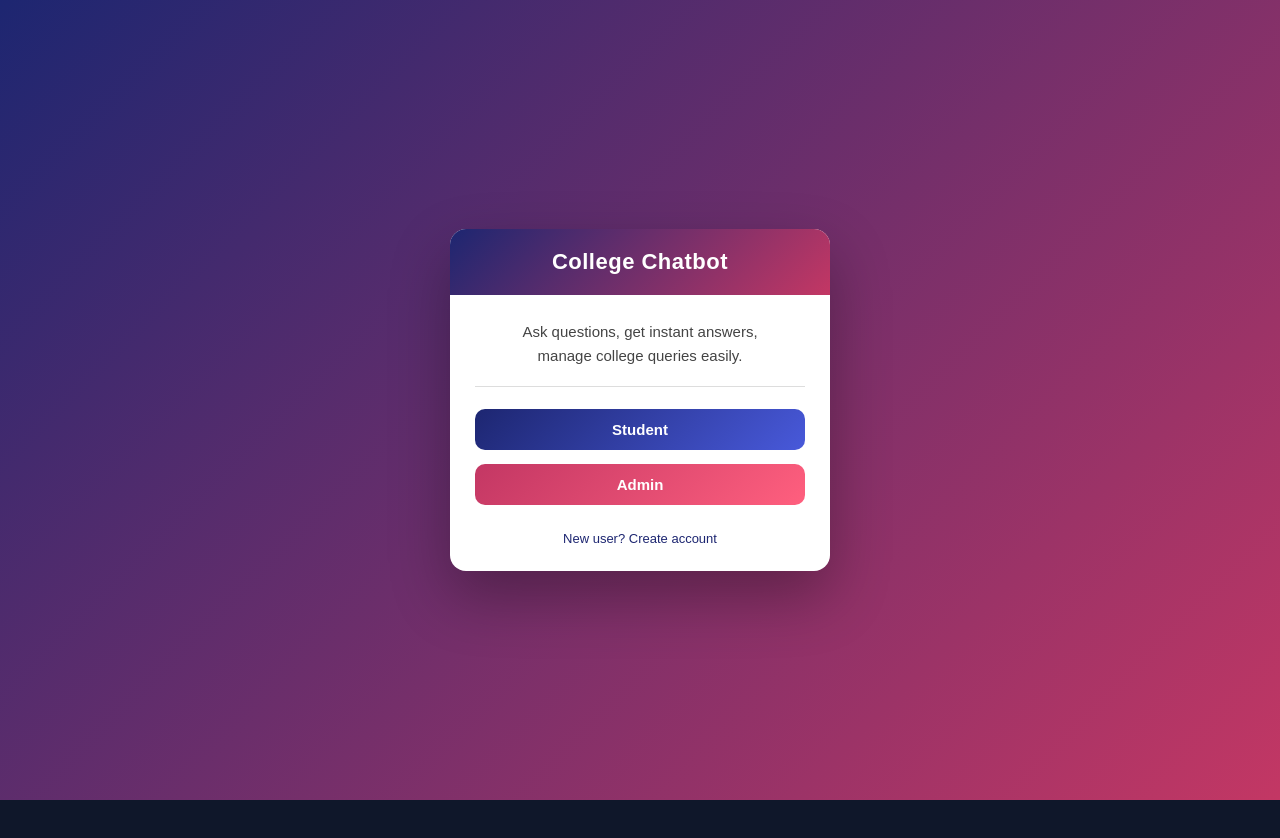
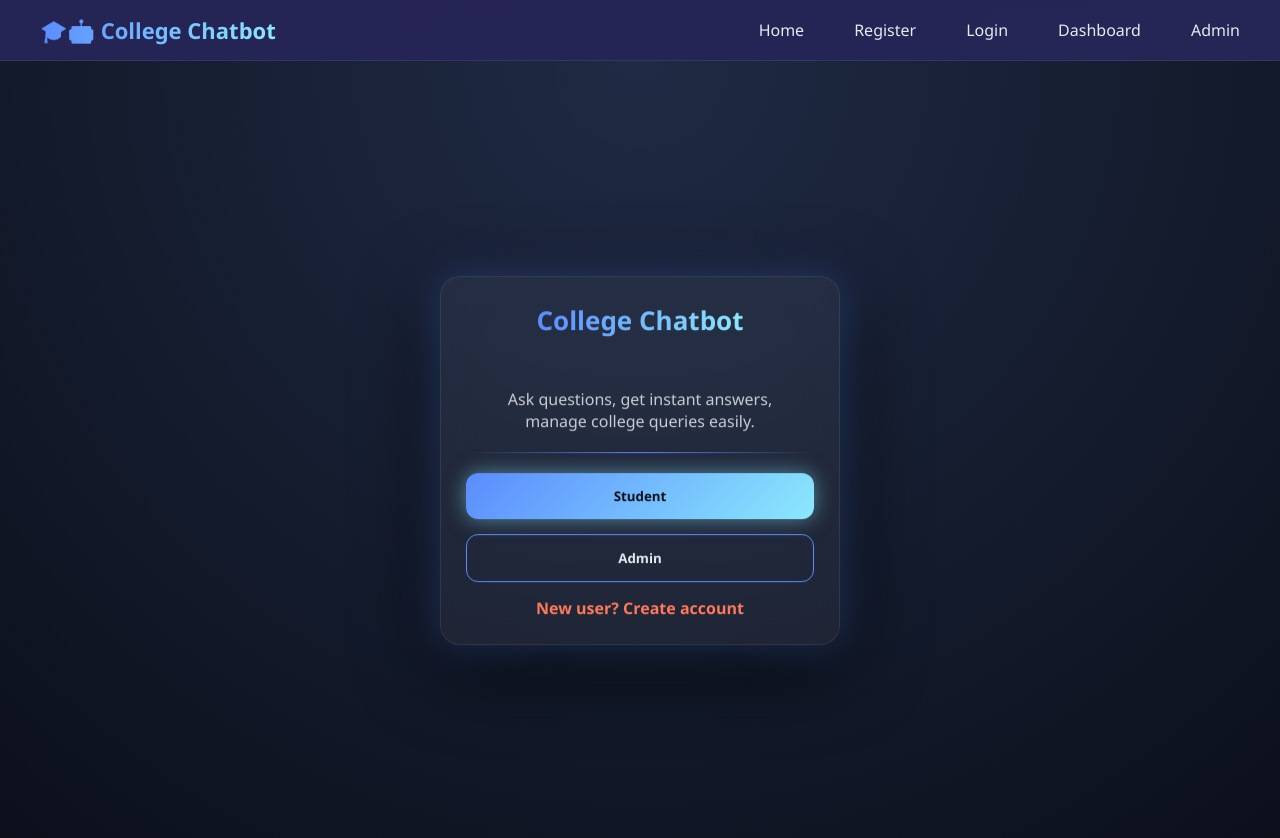
Before and after one commit to pranavwaingade25-hub/College-Chatbot, a React app in the folder frontend/: page /home in a window 1280 px wide. Shown: the top 838 px of the page. Before the commit the page ends 800 px from the top, so only its background shows below. Built offline with nearby package versions, Linux system fonts and the light colour scheme; the HTML template or start-up script is replaced by a standard one.

Commit message:
modify css

```diff
--- a/frontend/src/Pages/AdminDashboard.jsx
+++ b/frontend/src/Pages/AdminDashboard.jsx
@@ -1,5 +1,6 @@
 import { useEffect, useState } from "react";
 import axios from "axios";
+import Navbar from "../components/Navbar";
 import '../Style/adminDashboard.css';
 
 const AdminDashboard = () => {
@@ -46,6 +47,8 @@ const AdminDashboard = () => {
   };
 
   return (
+   <>
+   <Navbar/>
     <div className="admin-center">
       <div className="admin-card">
         <div className="admin-header">
@@ -128,6 +131,7 @@ const AdminDashboard = () => {
         </div>
       </div>
     </div>
+   </>
   );
 };
 
--- a/frontend/src/Pages/AdminLogin.jsx
+++ b/frontend/src/Pages/AdminLogin.jsx
@@ -1,6 +1,7 @@
 import { useState } from "react";
 import axios from "axios";
 import '../Style/Adminlogin.css';
+import Navbar from "../components/Navbar";
 
 const AdminLogin = () => {
   const [username, setUsername] = useState("");
@@ -23,6 +24,8 @@ const AdminLogin = () => {
   };
 
   return (
+  <>
+  <Navbar/>
     <div className="login-center">
       <div className="login-card">
         <h3>Admin Login</h3>
@@ -41,6 +44,7 @@ const AdminLogin = () => {
         <button onClick={handleLogin}>Login</button>
       </div>
     </div>
+  </>
   );
 };
 
--- a/frontend/src/Pages/Chatbot.jsx
+++ b/frontend/src/Pages/Chatbot.jsx
@@ -1,5 +1,6 @@
 import { useState, useRef, useEffect } from "react";
 import axios from "axios";
+import Navbar from "../components/Navbar";
 import "../Style/Chatbot.css";
 
 const Chatbot = () => {
@@ -30,6 +31,8 @@ const Chatbot = () => {
   }, [messages]);
 
   return (
+   <>
+    <Navbar/>
     <div className="chat-center">
       <div className="chat-card">
         <div className="chat-header">
@@ -60,6 +63,7 @@ const Chatbot = () => {
         </div>
       </div>
     </div>
+   </>
   );
 };
 
--- a/frontend/src/Pages/Home.jsx
+++ b/frontend/src/Pages/Home.jsx
@@ -1,9 +1,14 @@
 import React from "react";
+import Navbar from "../components/Navbar";
 import "../Style/Home.css";
 
 const Home = () => {
   return (
+  <>
+     <Navbar/>
     <div className="home-parent">
+
+
       <div className="home-card">
 
         {/* HEADER */}
@@ -48,6 +53,7 @@ const Home = () => {
 
       </div>
     </div>
+  </>
   );
 };
 
--- a/frontend/src/Pages/Signup.jsx
+++ b/frontend/src/Pages/Signup.jsx
@@ -1,5 +1,6 @@
 import { useState } from "react";
 import axios from "axios";
+import Navbar from "../components/Navbar";
 import "../Style/Signup.css";
 
 const Signup = () => {
@@ -38,6 +39,8 @@ const Signup = () => {
   };
 
   return (
+  <>
+     <Navbar/>
     <div className="signup-center">
       <div className="signup-card">
         <h3>Create Student Account</h3>
@@ -89,6 +92,7 @@ const Signup = () => {
         <a href="/">Back to Home</a>
       </div>
     </div>
+  </>
   );
 };
 
--- a/frontend/src/Pages/StudentLogin.jsx
+++ b/frontend/src/Pages/StudentLogin.jsx
@@ -1,5 +1,6 @@
 import { useState } from "react";
 import axios from "axios";
+import Navbar from "../components/Navbar";
 import "../Style/StudentLogin.css";
 
 const StudentLogin = () => {
@@ -20,6 +21,8 @@ const StudentLogin = () => {
   };
 
   return (
+    <>
+    <Navbar/>
     <div className="login-center">
       <div className="login-card">
         <div className="login-header">
@@ -45,6 +48,7 @@ const StudentLogin = () => {
         </div>
       </div>
     </div>
+    </>
   );
 };
 
--- a/frontend/src/Style/Home.css
+++ b/frontend/src/Style/Home.css
@@ -1,123 +1,128 @@
 /* ===============================
-   Home.css
+   HOME - NEXT LEVEL UI
    =============================== */
 
 * {
   box-sizing: border-box;
-  font-family: "Segoe UI", Tahoma, Geneva, Verdana, sans-serif;
+  font-family: "Segoe UI", sans-serif;
 }
 
+/* 🌌 BACKGROUND */
 .home-parent {
   height: 100vh;
   width: 100%;
-  background: linear-gradient(135deg, #1d2671, #c33764);
+
+  background: radial-gradient(circle at top, #1F2A44, #0B0F1A);
+
   display: flex;
   align-items: center;
   justify-content: center;
 }
 
-/* Main Card */
+/* 💎 GLASS CARD */
 .home-card {
-  width: 380px;
-  background: #ffffff;
-  border-radius: 16px;
-  box-shadow: 0 25px 60px rgba(0, 0, 0, 0.3);
-  overflow: hidden;
-  animation: fadeUp 0.6s ease;
+  width: 400px;
+  border-radius: 20px;
+
+  background: rgba(255, 255, 255, 0.05);
+  backdrop-filter: blur(20px);
+
+  border: 1px solid rgba(255,255,255,0.08);
+
+  box-shadow:
+    0 0 40px rgba(91,140,255,0.3),
+    0 20px 80px rgba(0,0,0,0.8);
+
+  animation: float 5s ease-in-out infinite;
 }
 
-/* Header */
+/* HEADER */
 .home-header {
-  background: linear-gradient(135deg, #1d2671, #c33764);
-  padding: 20px;
   text-align: center;
+  padding: 25px;
 }
 
 .home-header span {
-  color: #fff;
-  font-size: 22px;
-  font-weight: 600;
-  letter-spacing: 0.5px;
+  font-size: 26px;
+  font-weight: 700;
+
+  background: linear-gradient(90deg, #5B8CFF, #8BE9FD);
+  -webkit-background-clip: text;
+  -webkit-text-fill-color: transparent;
 }
 
-/* Body */
+/* BODY */
 .home-body {
   padding: 25px;
   text-align: center;
 }
 
-/* Info Text */
+/* TEXT */
 .home-info {
-  font-size: 15px;
-  color: #444;
-  line-height: 1.6;
-  margin-bottom: 18px;
+  color: #E6E9F0;
+  margin-bottom: 20px;
+  opacity: 0.85;
 }
 
-/* Divider */
+/* DIVIDER */
 .home-divider {
   height: 1px;
-  width: 100%;
-  background: #ddd;
-  margin: 18px 0 22px;
+  background: linear-gradient(to right, transparent, #5B8CFF, transparent);
+  margin: 20px 0;
 }
 
-/* Buttons */
+/* BUTTON BASE */
 .home-btn {
   width: 100%;
-  padding: 12px;
-  border-radius: 10px;
-  font-size: 15px;
-  font-weight: 600;
+  padding: 14px;
+  border-radius: 12px;
   border: none;
   cursor: pointer;
-  margin-bottom: 14px;
-  transition: 0.3s ease;
+  font-weight: 600;
+  margin-bottom: 15px;
+  transition: 0.3s;
 }
 
-/* Student Button */
+/* 🎓 PRIMARY BUTTON */
 .student-btn {
-  background: linear-gradient(135deg, #1d2671, #4859da);
-  color: #fff;
+  background: linear-gradient(135deg, #5B8CFF, #8BE9FD);
+  color: #0B0F1A;
+
+  box-shadow: 0 0 20px rgba(139,233,253,0.5);
 }
 
 .student-btn:hover {
-  transform: translateY(-2px);
-  box-shadow: 0 10px 25px rgba(29, 38, 113, 0.35);
+  transform: scale(1.05);
+  box-shadow: 0 0 35px rgba(139,233,253,0.9);
 }
 
-/* Admin Button */
+/* 🛠 SECONDARY BUTTON */
 .admin-btn {
-  background: linear-gradient(135deg, #c33764, #ff5f7e);
-  color: #fff;
+  background: transparent;
+  border: 1px solid #5B8CFF;
+  color: #E6E9F0;
 }
 
 .admin-btn:hover {
-  transform: translateY(-2px);
-  box-shadow: 0 10px 25px rgba(195, 55, 100, 0.35);
+  background: rgba(91,140,255,0.15);
+  transform: scale(1.05);
 }
 
-/* Signup Text */
+/* 🔥 CTA */
 .home-signup {
-  margin-top: 12px;
-  font-size: 13px;
-  color: #1d2671;
+  color: #FF7A5C;
+  font-weight: 600;
   cursor: pointer;
-  font-weight: 500;
 }
 
 .home-signup:hover {
+  color: #ff9b85;
   text-decoration: underline;
 }
 
-/* Animation */
-@keyframes fadeUp {
-  from {
-    opacity: 0;
-    transform: translateY(20px);
-  }
-  to {
-    opacity: 1;
-    transform: translateY(0);
-  }
+/* FLOAT */
+@keyframes float {
+  0% { transform: translateY(0px); }
+  50% { transform: translateY(-12px); }
+  100% { transform: translateY(0px); }
 }
--- a/frontend/src/Style/Landing.css
+++ b/frontend/src/Style/Landing.css
@@ -1,20 +1,27 @@
+/* ===============================
+   Landing.css (Blue Eclipse Theme)
+   =============================== */
+
 * {
   margin: 0;
   padding: 0;
-  font-family: Arial;
+  font-family: "Segoe UI", Tahoma, Geneva, Verdana, sans-serif;
 }
 
+/* 🌌 BACKGROUND */
 body {
-  background: #0f172a;
-  color: white;
+  background: linear-gradient(135deg, #0F0E47, #272757);
+  color: #ffffff;
 }
 
-/* Navbar */
+/* ===== NAVBAR (MATCH YOUR NEW ONE) ===== */
 .navbar {
   display: flex;
   justify-content: space-between;
   padding: 15px 40px;
-  background: #020617;
+
+  background: rgba(39, 39, 87, 0.9);
+  backdrop-filter: blur(10px);
 }
 
 .navbar ul {
@@ -27,11 +34,16 @@ body {
 }
 
 .navbar a {
-  color: white;
+  color: #8686AC;
   text-decoration: none;
+  transition: 0.3s;
 }
 
-/* Hero */
+.navbar a:hover {
+  color: #ffffff;
+}
+
+/* ===== HERO ===== */
 .hero {
   height: 90vh;
   background: url("https://images.unsplash.com/photo-1521737604893-d14cc237f11d")
@@ -39,13 +51,19 @@ body {
   position: relative;
 }
 
+/* 🔥 FIXED OVERLAY */
 .overlay {
   position: absolute;
   width: 100%;
   height: 100%;
-  background: rgba(0, 0, 0, 0.6);
+
+  /* LIGHTER + GRADIENT OVERLAY */
+  background: linear-gradient(
+    rgba(15, 14, 71, 0.4),
+    rgba(39, 39, 87, 0.5)
+  );
 }
-
+/* HERO CONTENT */
 .hero-content {
   position: relative;
   text-align: center;
@@ -53,61 +71,83 @@ body {
 }
 
 .hero h1 {
-  font-size: 40px;
+  font-size: 42px;
+  letter-spacing: 1px;
 }
 
 .hero p {
   margin: 20px 0;
+  color: #7777a8;
 }
 
+/* ===== BUTTONS ===== */
 .btn {
   padding: 10px 20px;
-  border: none;
-  width: max-content;
   margin: 10px;
-  height: 35px;
+  height: 40px;
   width: 150px;
   border-radius: 10px;
   cursor: pointer;
-  font-size: medium;
-}
-.btn:hover{
-    background-color: #0096b0;
+  font-size: 14px;
+  border: none;
+  transition: 0.3s ease;
 }
 
+/* PRIMARY BUTTON */
 .primary {
-  background: #06b6d4;
-  color: white;
+  background: #505081;
+  color: #ffffff;
 }
 
-.secondary {
-  border: 1px solid white;
-  background: transparent;
-  color: white;
+.primary:hover {
+  background: #8686AC;
+  transform: translateY(-2px);
 }
 
-/* Modules */
+/* SECONDARY BUTTON */
+.secondary {
+  border: 1px solid #8686AC;
+  background: transparent;
+  color: #ffffff;
+}
+
+.secondary:hover {
+  background: rgba(134, 134, 172, 0.1);
+}
+
+/* ===== MODULES ===== */
 .modules {
   padding: 50px;
   text-align: center;
 }
 
+/* CARD CONTAINER */
 .card-container {
   display: flex;
   flex-wrap: wrap;
   justify-content: center;
 }
 
+/* 🧊 GLASS CARD */
 .card {
-  background: #1e293b;
+  background: rgba(80, 80, 129, 0.2);
   margin: 10px;
   padding: 20px;
   width: 280px;
   height: 200px;
-  border-radius: 10px;
+  border-radius: 12px;
+
+  backdrop-filter: blur(10px);
+  border: 1px solid rgba(134, 134, 172, 0.2);
+
+  transition: 0.3s;
 }
 
-/* Process */
+.card:hover {
+  transform: translateY(-5px);
+}
+
+/* ===== PROCESS ===== */
 .process {
   padding: 50px;
   text-align: center;
@@ -119,10 +159,19 @@ body {
   justify-content: center;
 }
 
+/* STEP CARDS */
 .step {
-  background: #1e293b;
+  background: rgba(80, 80, 129, 0.2);
   margin: 10px;
   padding: 25px;
-  border-radius: 10px;
-  font-size: medium;
+  border-radius: 12px;
+
+  backdrop-filter: blur(10px);
+  border: 1px solid rgba(134, 134, 172, 0.2);
+
+  transition: 0.3s;
 }
+
+.step:hover {
+  transform: translateY(-5px);
+}
--- a/frontend/src/Style/StudentLogin.css
+++ b/frontend/src/Style/StudentLogin.css
@@ -1,103 +1,109 @@
 /* ===============================
-   StudentLogin.css
+   STUDENT LOGIN - MATCHED UI
    =============================== */
-
-* {
-  box-sizing: border-box;
-  font-family: "Segoe UI", Tahoma, Geneva, Verdana, sans-serif;
-}
 
 .login-center {
   height: 100vh;
-  width: 100%;
-  background: linear-gradient(135deg, #1d2671, #c33764);
+  background: radial-gradient(circle at top, #1F2A44, #0B0F1A);
+
   display: flex;
   align-items: center;
   justify-content: center;
 }
 
-/* Card */
+/* 💎 SAME CARD AS HOME */
 .login-card {
-  width: 360px;
-  background: #ffffff;
-  border-radius: 14px;
-  box-shadow: 0 20px 50px rgba(0, 0, 0, 0.25);
-  overflow: hidden;
-  animation: fadeIn 0.6s ease-in-out;
+  width: 400px; /* same as home */
+
+  border-radius: 20px; /* same */
+
+  background: rgba(255, 255, 255, 0.05);
+  backdrop-filter: blur(20px);
+
+  border: 1px solid rgba(255,255,255,0.08);
+
+  box-shadow:
+    0 0 40px rgba(91,140,255,0.3),
+    0 20px 80px rgba(0,0,0,0.8);
+
+  animation: float 5s ease-in-out infinite; /* SAME animation */
 }
 
-/* Header */
+/* HEADER */
 .login-header {
- /* background: linear-gradient(135deg, #1d2671, #c33764); */
-  padding: 20px;
   text-align: center;
-  color: #fff;
+  padding: 25px;
 }
 
 .login-header h3 {
-  margin: 0;
-  font-size: 22px;
-  letter-spacing: 0.5px;
+  font-size: 26px;
+  font-weight: 700;
+
+  background: linear-gradient(90deg, #5B8CFF, #8BE9FD);
+  -webkit-background-clip: text;
+  -webkit-text-fill-color: transparent;
 }
 
-/* Body */
+/* BODY */
 .login-body {
   padding: 25px;
   display: flex;
   flex-direction: column;
-  gap: 15px;
+  gap: 18px;
 }
 
-/* Inputs */
+/* INPUT */
 .login-body input {
-  padding: 12px 14px;
-  border-radius: 8px;
-  border: 1px solid #ddd;
-  font-size: 14px;
-  outline: none;
-  transition: 0.3s ease;
+  padding: 14px;
+
+  border-radius: 12px;
+  border: 1px solid rgba(255,255,255,0.1);
+
+  background: rgba(255,255,255,0.05);
+  color: #E6E9F0;
+
+  transition: 0.3s;
 }
 
 .login-body input:focus {
-  border-color: #1d2671;
-  box-shadow: 0 0 0 2px rgba(29, 38, 113, 0.15);
+  border-color: #5B8CFF;
+  box-shadow: 0 0 12px rgba(91,140,255,0.6);
+  outline: none;
 }
 
-/* Error message */
-.error {
-  color: #e53935;
-  font-size: 13px;
-  text-align: center;
-  margin-top: -5px;
-}
+/* BUTTON (SAME AS HOME PRIMARY) */
+.login-body button {
+  padding: 14px;
 
-/* Button */
-.login-body button {
-  margin-top: 10px;
-  padding: 12px;
-  background: linear-gradient(135deg, #1d2671, #c33764);
-  color: #fff;
+  border-radius: 12px;
+
+  background: linear-gradient(135deg, #5B8CFF, #8BE9FD);
+  color: #0B0F1A;
+
+  font-weight: 600;
   border: none;
-  border-radius: 8px;
-  font-size: 15px;
-  font-weight: 600;
   cursor: pointer;
-  transition: 0.3s ease;
+
+  box-shadow: 0 0 20px rgba(139,233,253,0.5);
+
+  transition: 0.3s;
 }
 
 .login-body button:hover {
-  transform: translateY(-1px);
-  box-shadow: 0 8px 20px rgba(0, 0, 0, 0.25);
+  transform: scale(1.05);
+  box-shadow: 0 0 35px rgba(139,233,253,0.9);
 }
 
-/* Animation */
-@keyframes fadeIn {
-  from {
-    opacity: 0;
-    transform: translateY(15px);
-  }
-  to {
-    opacity: 1;
-    transform: translateY(0);
-  }
+/* ERROR */
+.error {
+  color: #FF7A5C;
+  font-size: 13px;
+  text-align: center;
 }
+
+/* ✨ SAME FLOAT ANIMATION */
+@keyframes float {
+  0% { transform: translateY(0px); }
+  50% { transform: translateY(-12px); }
+  100% { transform: translateY(0px); }
+}
--- /dev/null
+++ b/frontend/src/components/Navbar.css
@@ -0,0 +1,63 @@
+/* ===============================
+   NAVBAR - PREMIUM STYLE
+   =============================== */
+
+.navbar {
+  display: flex;
+  justify-content: space-between;
+  align-items: center;
+
+  padding: 14px 40px;
+
+  background: rgba(18, 24, 43, 0.7); /* glass effect */
+  backdrop-filter: blur(12px);
+
+  border-bottom: 1px solid rgba(255,255,255,0.08);
+}
+
+/* LOGO */
+.logo {
+  font-size: 22px;
+  font-weight: 700;
+
+  background: linear-gradient(90deg, #5B8CFF, #8BE9FD);
+  -webkit-background-clip: text;
+  -webkit-text-fill-color: transparent;
+}
+
+/* NAV LINKS */
+.nav-links {
+  list-style: none;
+  display: flex;
+  gap: 30px;
+}
+
+/* LINKS */
+.nav-links li a {
+  text-decoration: none;
+  color: #E6E9F0;
+  font-weight: 500;
+  transition: 0.3s;
+  position: relative;
+}
+
+/* HOVER */
+.nav-links li a:hover {
+  color: #8BE9FD;
+}
+
+/* 🔥 UNDERLINE ANIMATION */
+.nav-links li a::after {
+  content: "";
+  position: absolute;
+  width: 0%;
+  height: 2px;
+  background: linear-gradient(90deg, #5B8CFF, #8BE9FD);
+  left: 0;
+  bottom: -5px;
+  transition: 0.3s;
+}
+
+.nav-links li a:hover::after {
+  width: 100%;
+}
--- /dev/null
+++ b/frontend/src/components/Navbar.jsx
@@ -0,0 +1,20 @@
+import React from "react";
+import "./Navbar.css";
+
+const Navbar = () => {
+  return (
+    <nav className="navbar">
+      <div className="logo">🎓🤖 College Chatbot</div>
+
+      <ul className="nav-links">
+        <li><a href="/">Home</a></li>
+        <li><a href="/signup">Register</a></li>
+        <li><a href="/student-login">Login</a></li>
+        <li><a href="/admin-login">Dashboard</a></li>
+        <li><a href="/admin-login">Admin</a></li>
+      </ul>
+    </nav>
+  );
+};
+
+export default Navbar;
```
Also changed, not shown: frontend/src/Pages/Landing.jsx (+3 -10 lines).
